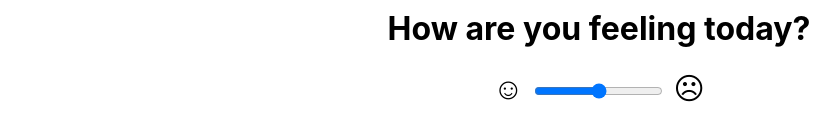
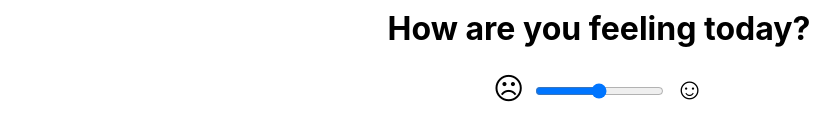
Before and after one commit to Ewan88/CTFO, a React (Create React App) app in the folder ctfo_client/: page / in a window 1280 px wide. Shown: the part 224-364 px from the top of the page, without its empty margins (41-881 px from the left). Built offline with nearby package versions, Linux system fonts and the light colour scheme.

Commit message:
changed snileys around

```diff
--- a/ctfo_client/src/Components/Home.js
+++ b/ctfo_client/src/Components/Home.js
@@ -7,9 +7,9 @@ class Home extends Component {
     return (
       <div className="App">
         <h1>How are you feeling today?</h1>
-        <label htmlFor="customRange1">☺    </label>
+        <label htmlFor="customRange1">☹    </label>
         <input type="range" className="custom-range" id="customRange1" />
-        <label htmlFor="customRange1">    ☹</label>
+        <label htmlFor="customRange1">    ☺</label>
       </div>
     );
   }
```
